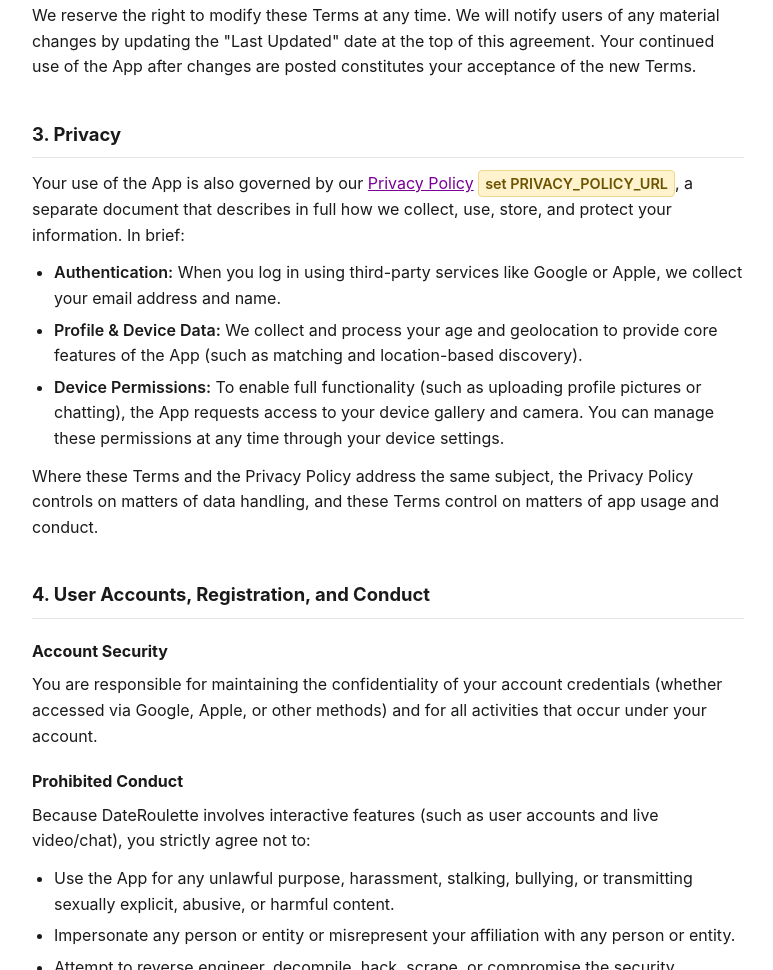
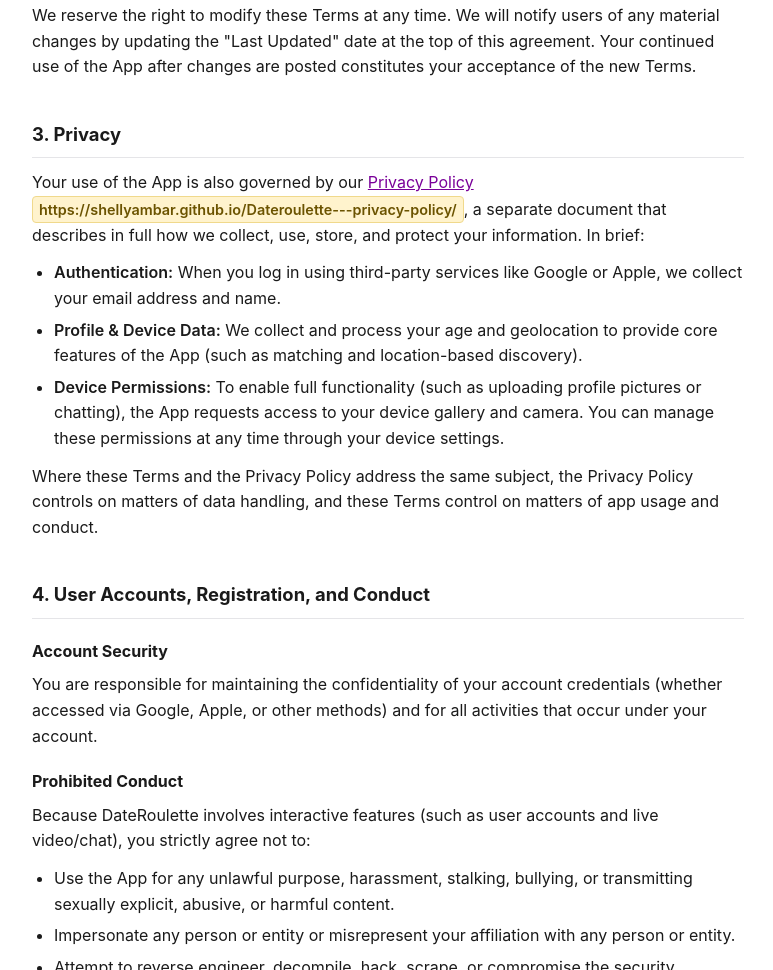
Before and after one commit to ShellyAmbar/Dateroulette---terms-of-use, a plain HTML site: page index.html in a window 1280 px wide. Shown: the part 1028-1998 px from the top of the page, without its empty margins (252-1025 px from the left). Drawn offline with Linux system fonts and the light colour scheme.

Commit message:
Update index.html

```diff
--- a/index.html
+++ b/index.html
@@ -173,7 +173,7 @@
   <h2 id="privacy">3. Privacy</h2>
   <p>
     Your use of the App is also governed by our
-    <a href="#">Privacy Policy</a> <span class="placeholder">set PRIVACY_POLICY_URL</span>,
+    <a href="#">Privacy Policy</a> <span class="placeholder">https://shellyambar.github.io/Dateroulette---privacy-policy/</span>,
     a separate document that describes in full how we collect, use, store, and protect your information.
     In brief:
   </p>
```
